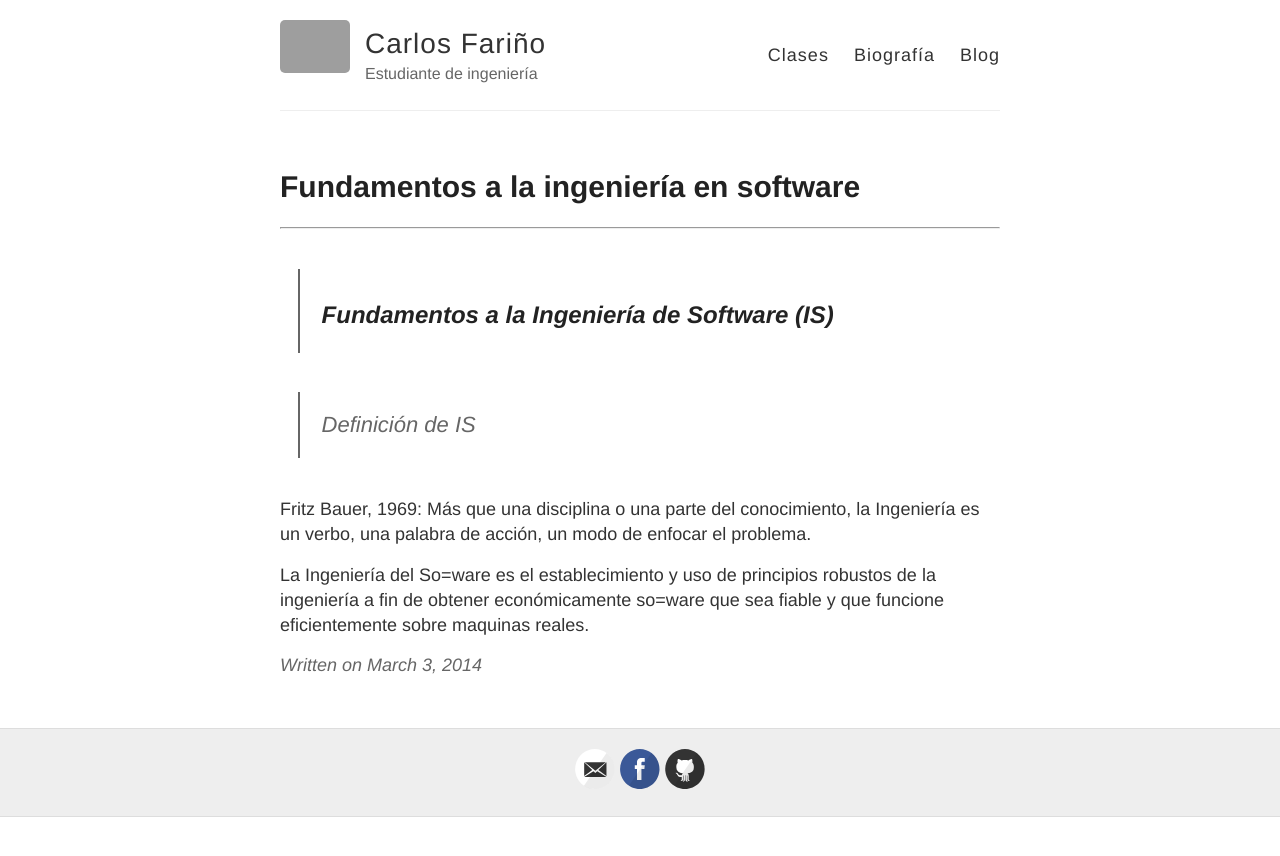
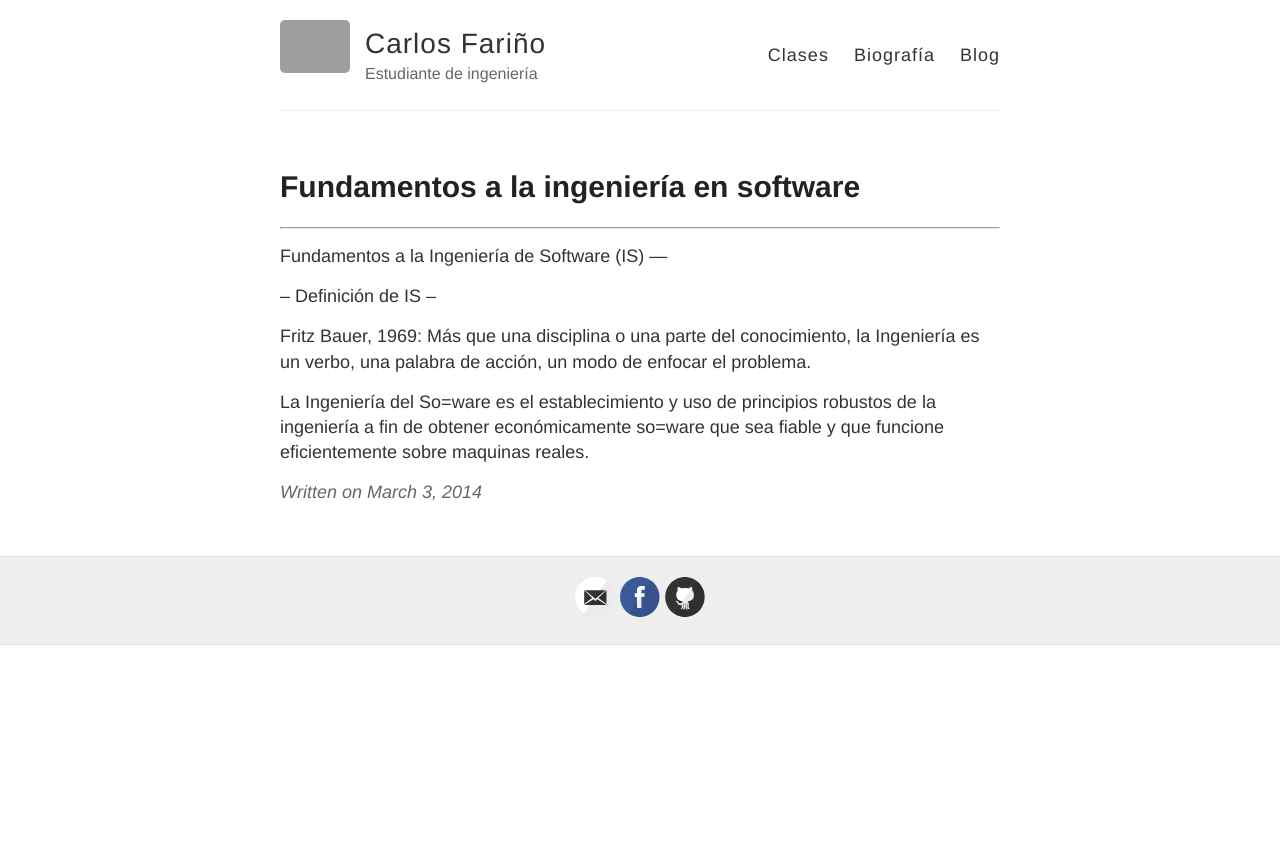
Before and after one commit to andrescharro22/Carlos-F007.github.io, a Jekyll site: the page built from _posts/2014-3-3-Hello-World.md, in a window 1280 px wide. Shown: the top 856 px of the page. Built offline with Jekyll 4.4.1, drawn with Linux system fonts in a browser that asks for light colours; grey boxes are pictures that could not be loaded.

```diff
--- a/_posts/2014-3-3-Hello-World.md
+++ b/_posts/2014-3-3-Hello-World.md
@@ -5,10 +5,12 @@ title: Fundamentos a la ingeniería en software
 
 
 ---
->Fundamentos a la Ingeniería de Software (IS)
+Fundamentos a la Ingeniería de Software (IS)
 ---
 
->Definición de IS
+--
+Definición de IS
+--
 
 Fritz Bauer, 1969: Más que una disciplina o una parte del
 conocimiento, la Ingeniería es un verbo, una palabra de acción,
```
